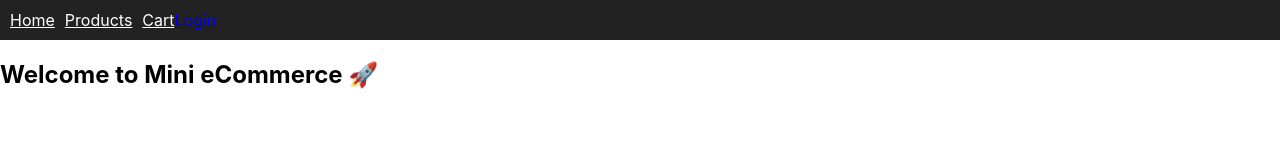
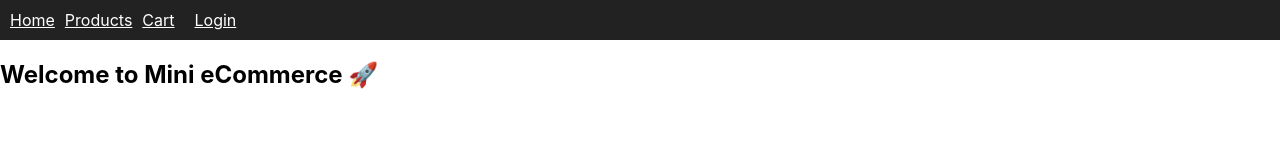
Before and after one commit to rahulraj2412003/mini-ecommerce, a React (Create React App) app in the folder frontend/: page / in a window 1280 px wide. Shown: the top 160 px of the page. Built offline with nearby package versions, Linux system fonts and the light colour scheme.

Commit message:
Add logout functionality and conditional navbar rendering

```diff
--- a/frontend/src/components/Navbar.js
+++ b/frontend/src/components/Navbar.js
@@ -1,12 +1,35 @@
-import { Link } from "react-router-dom";
+import { Link, useNavigate } from "react-router-dom";
 
 function Navbar() {
+  const navigate = useNavigate();
+
+  const isLoggedIn = localStorage.getItem("access");
+
+  const handleLogout = () => {
+    // ✅ Remove tokens
+    localStorage.removeItem("access");
+    localStorage.removeItem("refresh");
+
+    alert("Logged out successfully 👋");
+
+    navigate("/login");
+  };
+
   return (
     <nav style={{ padding: "10px", background: "#222", color: "white" }}>
       <Link to="/" style={{ marginRight: "10px", color: "white" }}>Home</Link>
       <Link to="/products" style={{ marginRight: "10px", color: "white" }}>Products</Link>
-      <Link to="/cart" style={{ color: "white" }}>Cart</Link>
-      <Link to="/login">Login</Link>
+      <Link to="/cart" style={{ marginRight: "10px", color: "white" }}>Cart</Link>
+
+      {isLoggedIn ? (
+        <button onClick={handleLogout} style={{ marginLeft: "10px" }}>
+          Logout 🔐
+        </button>
+      ) : (
+        <Link to="/login" style={{ marginLeft: "10px", color: "white" }}>
+          Login
+        </Link>
+      )}
     </nav>
   );
 }
```
